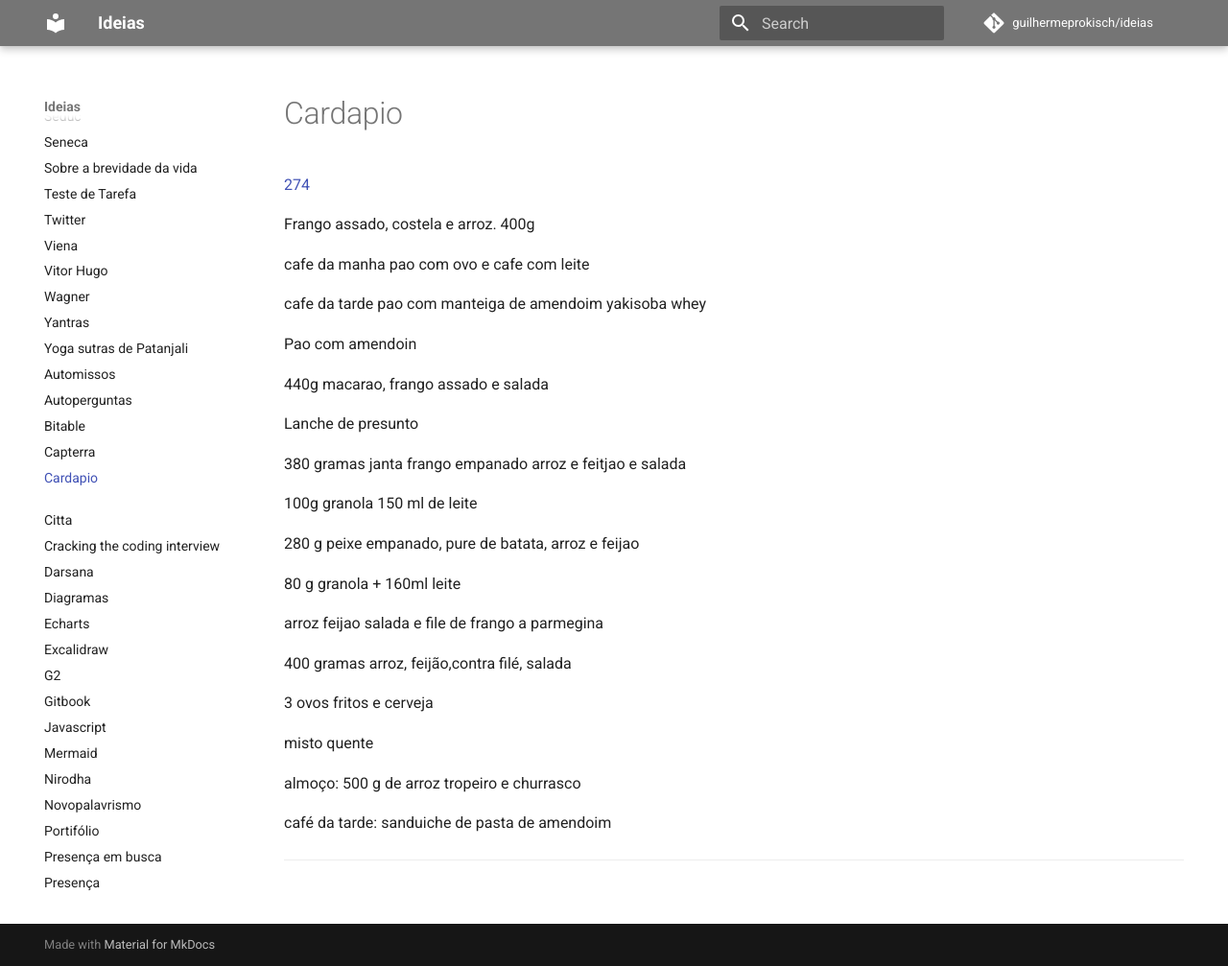
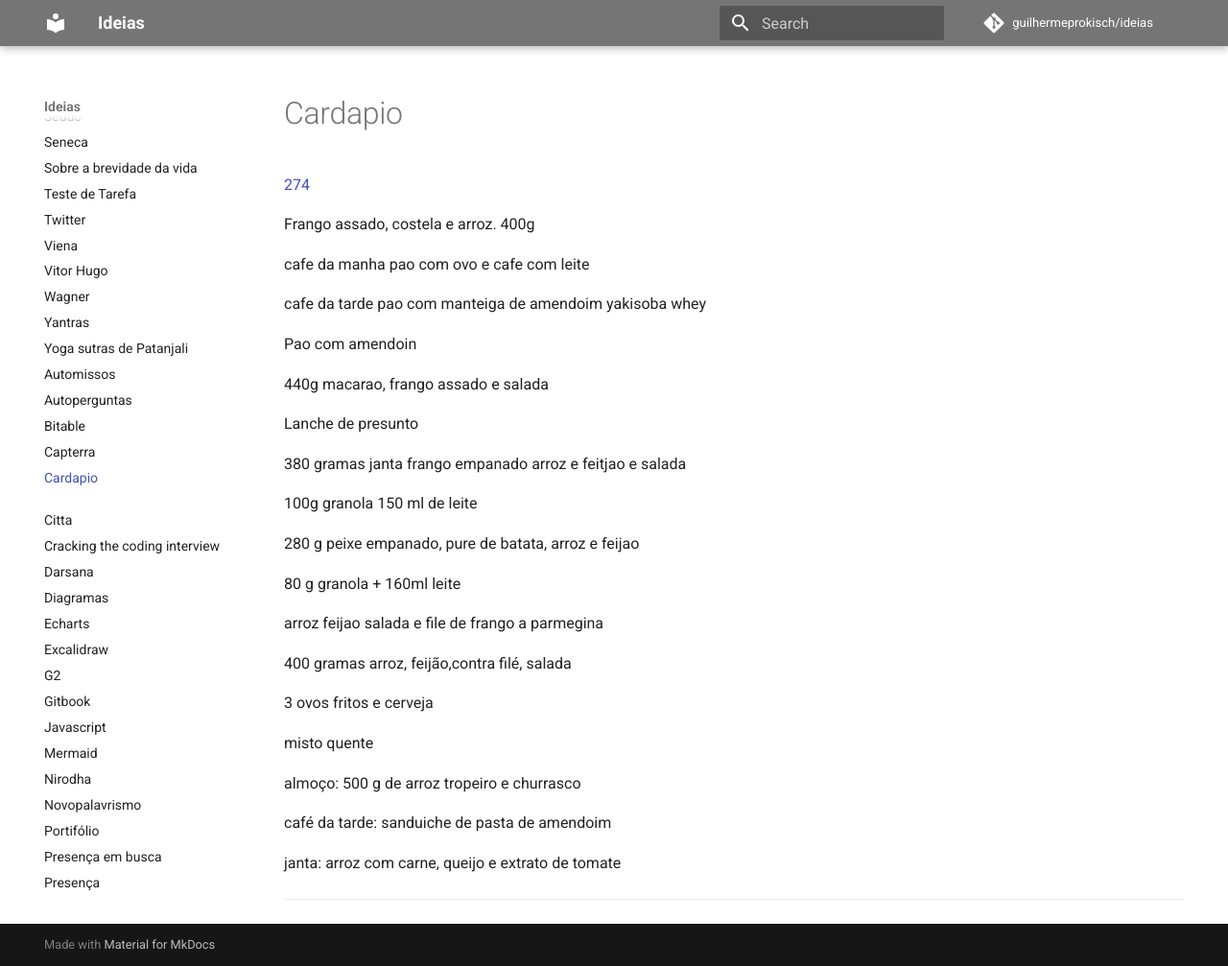
Before and after one commit to guilhermeprokisch/guilherme, an MkDocs documentation site: the page built from docs/cardapio.md, in a window 1280 px wide and 1007 px high. Shown: the whole window at 96% size. Built offline with MkDocs 1.6.1 and Material for MkDocs 9.7.7, drawn with Linux system fonts in a browser that asks for light colours; comment, search, counter and statistics services are not loaded.

```diff
--- a/docs/cardapio.md
+++ b/docs/cardapio.md
@@ -50,4 +50,7 @@ almoço: 500 g de arroz tropeiro e churrasco
 
 café da tarde: sanduiche de pasta de amendoim
 
+
+janta: arroz com carne, queijo e extrato de tomate
+
 -------------------------------------------------------------------------------
```
